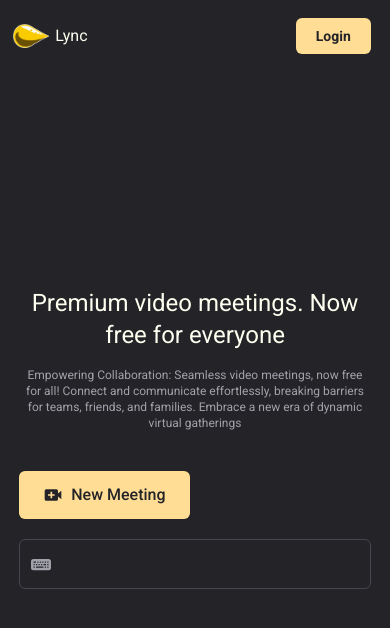
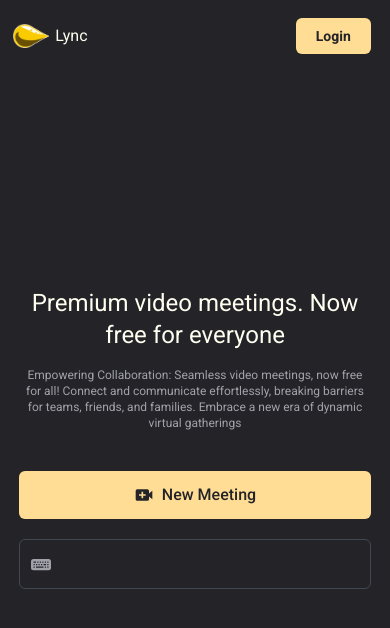
Before and after one commit to ameer005/Lync, a Next.js app in the folder client/: page / in a window 390 px wide. Shown: the top 628 px of the page. Built offline with nearby package versions, Linux system fonts and the light colour scheme; no server answers.

Commit message:
disable screen sharing on mobile devices

```diff
--- a/client/components/ui/RoomMenu.tsx
+++ b/client/components/ui/RoomMenu.tsx
@@ -48,7 +48,7 @@ const RoomMenu = () => {
         onClick={async () => {
           mutate();
         }}
-        className="bg-colorPrimary w-full max-w-[170.38px] sm:justify-center flex items-center gap-2 text-colorBg font-medium hover:bg-colorPrimaryLight py-3 rounded-md px-6 text-base"
+        className="bg-colorPrimary w-full max-w-[170.38px] sm:max-w-none sm:justify-center flex items-center gap-2 text-colorBg font-medium hover:bg-colorPrimaryLight py-3 rounded-md px-6 text-base"
       >
         {isLoading ? (
           <div className="w-full flex justify-center">
--- a/client/components/ui/meeting/Controls.tsx
+++ b/client/components/ui/meeting/Controls.tsx
@@ -2,6 +2,7 @@
 import { useRouter } from "next/navigation";
 import RoomClient from "@/lib/roomClient";
 import useStore from "@/store/useStore";
+import { isMobile } from "react-device-detect";
 import {
   BiVideo,
   BiVideoOff,
@@ -44,8 +45,11 @@ const Controls = ({ roomClient, roomId }: ComponentProps) => {
         }}
       />
 
+      {!isMobile ? (
         <VideoControlBtn
-        className={`text-2xl ${roomClient.sharingScreen ? "bg-zinc-400" : ""}`}
+          className={`text-2xl ${
+            roomClient.sharingScreen ? "bg-zinc-400" : ""
+          }`}
           falseLogo={<BiMicrophoneOff />}
           state={true}
           trueLogo={<MdOutlineScreenShare />}
@@ -59,6 +63,7 @@ const Controls = ({ roomClient, roomId }: ComponentProps) => {
             }
           }}
         />
+      ) : null}
 
       <VideoControlBtn
         className={`text-2xl bg-colorError ${localPeer.shareCam ? "" : ""}`}
--- a/client/package.json
+++ b/client/package.json
@@ -23,6 +23,7 @@
     "next": "13.4.12",
     "postcss": "8.4.27",
     "react": "18.2.0",
+    "react-device-detect": "^2.2.3",
     "react-dom": "18.2.0",
     "react-icons": "^4.8.0",
     "react-player": "^2.12.0",
```
Also changed, not shown: 2 other files (tests, documents, lock files or other folders). Lines whose indentation alone changed are shown as unchanged.
